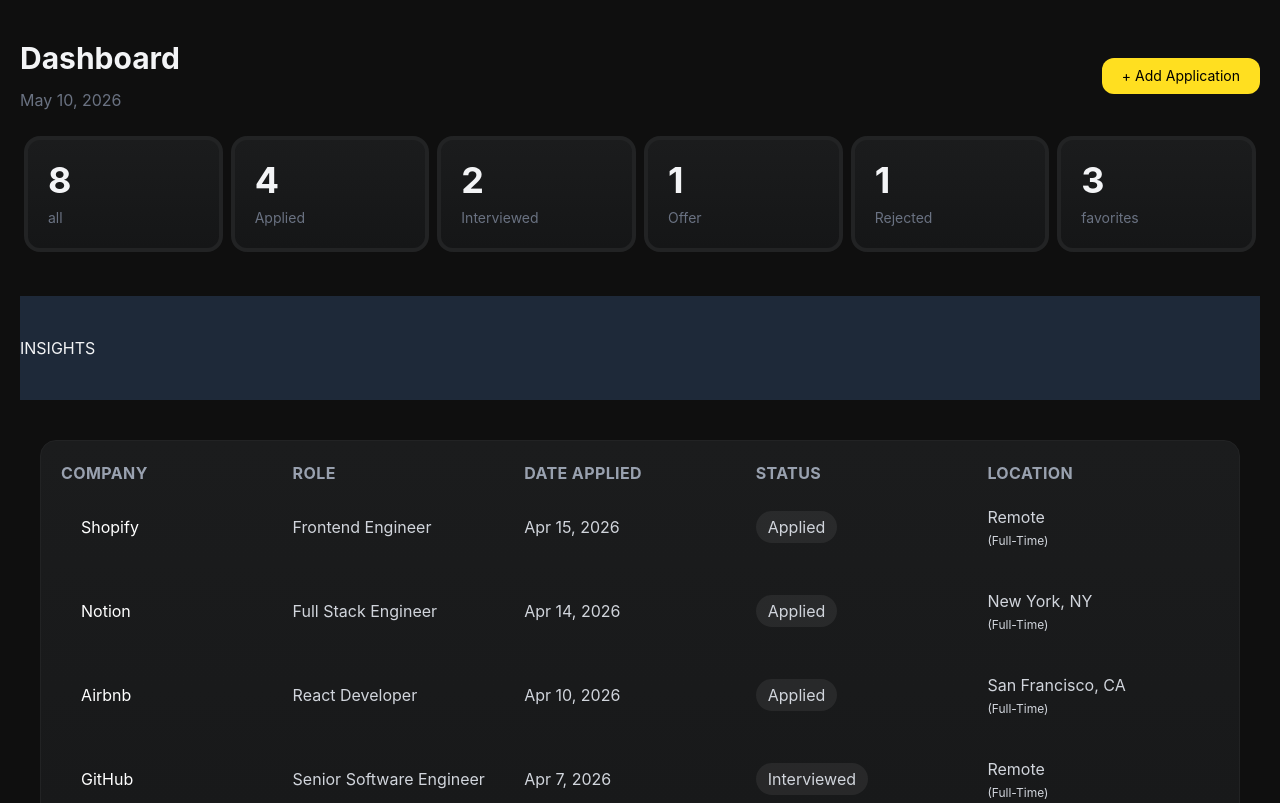
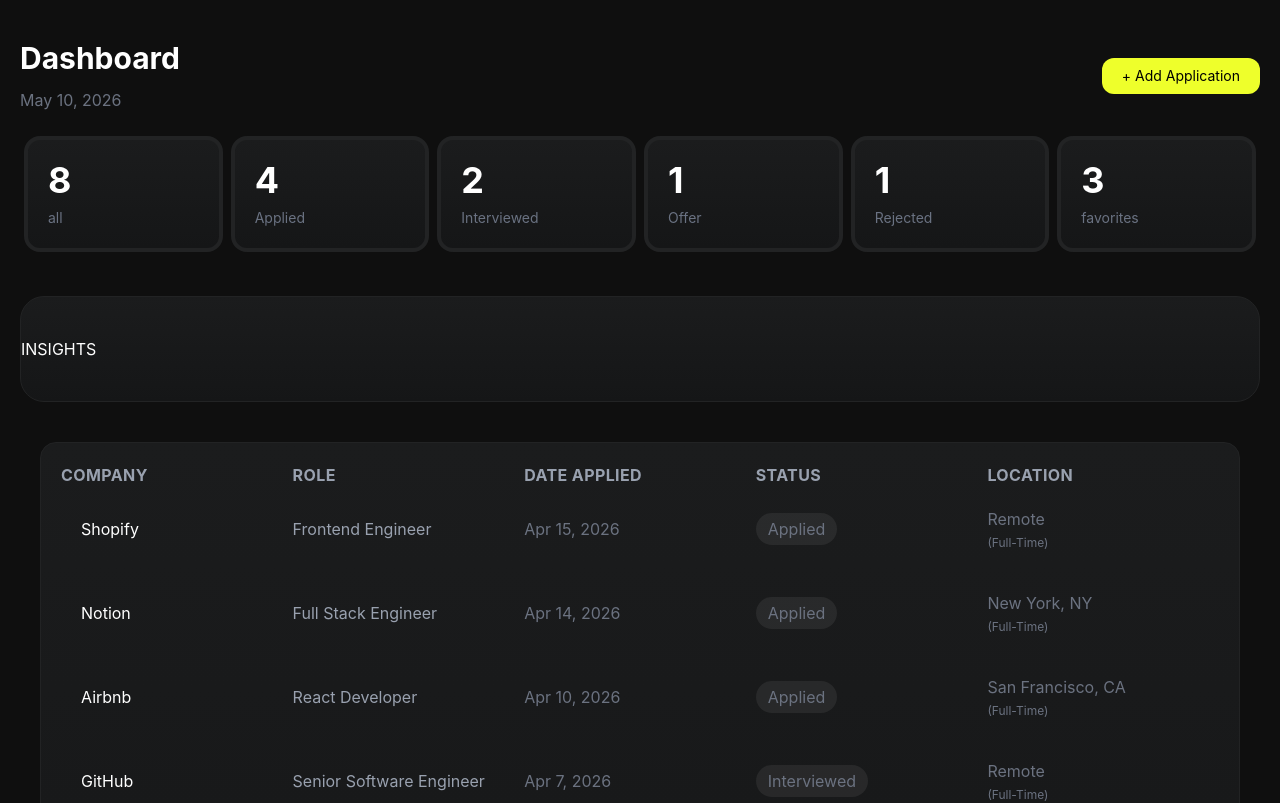
Before and after one commit to chingu-voyages/V60-tier3-team-33, a React (Vite) app in the folder frontend/: page / in a window 1280 px wide. Shown: the top 803 px of the page. Built offline with nearby package versions, Linux system fonts and the light colour scheme.

Commit message:
add custom tailwind colors

```diff
--- a/frontend/src/App.tsx
+++ b/frontend/src/App.tsx
@@ -3,7 +3,7 @@
 
 export default function App() {
   return (
-    <div className="h-screen bg-[linear-gradient(135deg,#1a1b1c,#121314)] text-gray-100">
+    <div className="h-screen bg-background text-white">
       <Dashboard/>
       {/* <Boards /> */}
     </div>
--- a/frontend/src/components/AppList.tsx
+++ b/frontend/src/components/AppList.tsx
@@ -10,7 +10,7 @@
   };
 
   return (
-    <div className="bg-[linear-gradient(180deg,#1b1c1d,#151617)] rounded-2xl p-5 text-gray-300 m-5 overflow-x-auto border border-[#222324]">
+    <div className="surface rounded-2xl p-5 text-text-muted m-5 overflow-x-auto">
       <table className="min-w-4xl w-full table-fixed">
         <thead className="text-gray-400 uppercase tracking-wide">
           <tr>
@@ -36,7 +36,7 @@
               </span>
               {app.company}
             </td>
-            <td className="py-5">{app.role}</td>
+            <td className="py-5 text-gray-400">{app.role}</td>
             <td className="py-5">{formatDate(app.dateApplied, "short")}</td>
             <td className="py-5">
               <td className={`rounded-3xl px-3 py-1 bg-[#b4b4b41a] ${app.status === "Offer" && "text-green-500"}`}>
--- a/frontend/src/index.css
+++ b/frontend/src/index.css
@@ -1,4 +1,18 @@
 @import "tailwindcss";
 
-:root {}
-body { margin: 0; }
+@theme {
+  --color-background: rgba(15, 15, 15, 1);
+  --color-text: rgba(255, 255, 255, 1);
+  --color-text-muted: rgba(107, 114, 128, 1);
+  --color-primary: rgba(238, 255, 43, 1);
+  --color-secondary: rgba(214, 211, 255, 1);
+  --color-secondary-hover: rgba(196, 192, 255);
+}
+
+.surface {
+  @apply bg-linear-to-b from-[#1b1c1d] to-[#151617] border border-[#222324];
+}
+
+body {
+  margin: 0;
+}
--- a/frontend/src/pages/Boards.tsx
+++ b/frontend/src/pages/Boards.tsx
@@ -5,10 +5,10 @@
 
 
   return (
-    <div className="bg-gray-900 p-5">
+    <div className="bg-background p-5">
       <div className="flex justify-between items-center">
         <div>
-          <div>Boards / All</div>
+          <div><span className="text-text-muted">Boards / </span>All</div>
           <div>
             <span className="text-2xl font-bold pr-3">All</span>
             <span className="text-gray-500">{applicationData.length}</span>
@@ -16,12 +16,12 @@
         </div>
         <div>
           <input
-            className="bg-gray-800 rounded-xl text-white h-10 mr-3"
-            placeholder="Search"
+            className="surface rounded-xl text-text-muted h-10 mr-3"
+            placeholder="Search..."
           />
           <button
             type="button"
-            className="bg-yellow-300 rounded-xl text-black py-2 px-5 text-sm cursor-pointer"
+            className="bg-primary rounded-xl text-black py-2 px-5 text-sm cursor-pointer"
             onClick={() => alert("add")}
           >
             + Add
--- a/frontend/src/pages/Dashboard.tsx
+++ b/frontend/src/pages/Dashboard.tsx
@@ -5,18 +5,19 @@
 function Dashboard() {
 
   return (
-    <div className="bg-[#0F0F0F] p-5">
+    <div className="bg-background p-5">
       <div className="flex justify-between items-center">
         <div className="py-5">
           <h1 className="text-3xl font-bold mb-3">Dashboard</h1>
-          <div className="text-gray-500">{formatDate(new Date(), "long")}</div>
+          <div className="text-text-muted">{formatDate(new Date(), "long")}</div>
         </div>
         <div>
-          <button type="button" className="bg-yellow-300 rounded-xl text-black py-2 px-5 text-sm cursor-pointer" onClick={() => alert("add app")}>+ Add Application</button>
+          <button type="button" className="bg-primary rounded-xl text-black py-2 px-5 text-sm cursor-pointer" onClick={() => alert("add app")}>+ Add Application</button>
         </div>
       </div>
       <StatsOverview />
-      <div className="py-10 bg-gray-800 my-10 w-full">INSIGHTS</div>
+      {/* // insights placeholder */}
+      <div className="py-10 surface my-10 w-full rounded-3xl">INSIGHTS</div>
       <AppList boardsView={false}/>
     </div>
   );
```
